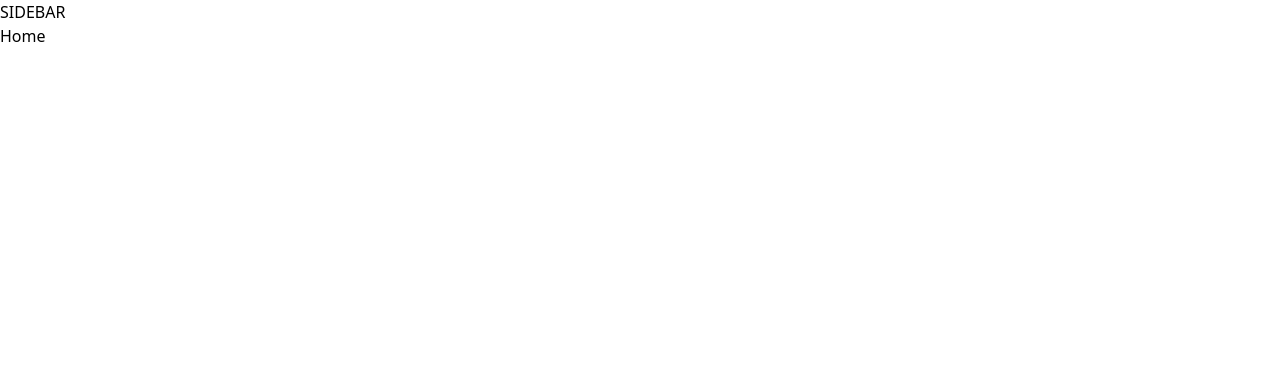
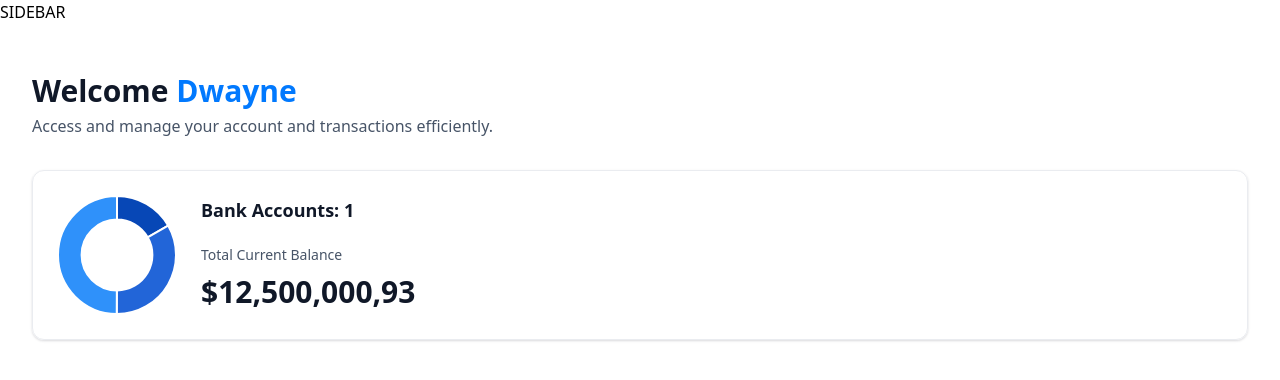
Before and after one commit to Dwaynew85/banking, a Next.js app: page / in a window 1280 px wide. Shown: the top 380 px of the page. Built offline with nearby package versions, Linux system fonts and the light colour scheme.

Commit message:
bank balances on main page

```diff
--- a/app/(root)/page.tsx
+++ b/app/(root)/page.tsx
@@ -1,8 +1,28 @@
+import HeaderBox from '@/components/HeaderBox'
+import TotalBalanceBox from '@/components/TotalBalanceBox';
 import React from 'react'
 
 const Home = () => {
+  const loggedIn = {firstName: 'Dwayne' };
   return (
-    <div>Home</div>
+    <section className="home">
+      <div className="home-content">
+        <header className="home-header">
+          <HeaderBox
+            type="greeting"
+            title="Welcome"
+            user={ loggedIn?.firstName || 'Guest' }
+            subtext="Access and manage your account and transactions efficiently."
+          />
+
+          <TotalBalanceBox
+            accounts={[]}
+            totalBanks={1}
+            totalCurrentBalance={12500000.93}
+          />
+        </header>
+      </div>
+    </section>
   )
 }
 
--- a/app/layout.tsx
+++ b/app/layout.tsx
@@ -12,7 +12,7 @@
 
 export const metadata: Metadata = {
   title: "Horizon Bank",
-  description: "Horizon is a modern banking platfomr for everyone",
+  description: "Horizon is a modern banking platform for everyone",
   icons: {
     icon: '/icons/logo.svb'
   }
--- /dev/null
+++ b/components/AnimatedCounter.tsx
@@ -0,0 +1,19 @@
+'use client';
+
+import React from 'react'
+import CountUp from 'react-countup'
+
+const AnimatedCounter = ({ amount }: {amount: number }) => {
+  return (
+    <div className='w-full'>
+      <CountUp
+        decimals={2}
+        decimal=','
+        prefix='$'
+        end={amount}
+      />
+    </div>
+  )
+}
+
+export default AnimatedCounter
--- /dev/null
+++ b/components/DoughnutChart.tsx
@@ -0,0 +1,33 @@
+"use client";
+
+import React from 'react'
+import { Chart as ChartJS, ArcElement, Tooltip, Legend } from "chart.js"
+import { Doughnut } from "react-chartjs-2"
+
+ChartJS.register(ArcElement, Tooltip, Legend);
+
+const DoughnutChart = ({ accounts }: DoughnutChartProps) => {
+  const data = {
+    datasets: [
+      {
+        label: 'Banks',
+        data: [1250, 2500,3740],
+        backgroundColor: ['#0747b6', '#2265d8','#2f91fa']
+      }
+    ],
+    labels: ['Bank 1', 'Bank 2', 'Bank 3']
+  }
+
+  return <Doughnut
+    data={data}
+    options={{
+      cutout: '60%',
+      plugins: {
+        legend: {
+          display: false
+        }
+      }
+    }}
+  />
+}
+export default DoughnutChart
--- /dev/null
+++ b/components/HeaderBox.tsx
@@ -0,0 +1,19 @@
+import React from 'react'
+
+const HeaderBox = ({type="title", title, subtext, user}: HeaderBoxProps) => {
+  return (
+    <div className='header-box'>
+      <h1 className='header-box-title'>
+        {title}
+        {type === 'greeting' && (
+          <span className="text-bankGradient">
+            &nbsp;{user}
+          </span>
+        )}
+      </h1>
+      <p className='header-box-subtext'>{subtext}</p>
+    </div>
+  )
+}
+
+export default HeaderBox
--- /dev/null
+++ b/components/TotalBalanceBox.tsx
@@ -0,0 +1,31 @@
+import React from 'react'
+import AnimatedCounter from './AnimatedCounter'
+import DoughnutChart from './DoughnutChart'
+
+const TotalBalanceBox = ({
+  accounts=[], totalBanks, totalCurrentBalance}: TotlaBalanceBoxProps) => {
+  return (
+    <section className='total-balance'>
+      <div className='total-balance-chart'>
+        <DoughnutChart accounts={accounts} />
+      </div>
+
+      <div className='flex flex-col gap-6'>
+        <h2 className='header-2'>
+        Bank Accounts: {totalBanks}
+        </h2>
+        <div className='flex flex-col gap-2'>
+          <p className='total-balance-label'>
+            Total Current Balance
+          </p>
+
+          <div className='total-balance-amount flex-center gap-2'>
+            <AnimatedCounter amount={totalCurrentBalance} />
+          </div>
+        </div>
+      </div>
+    </section>
+  )
+}
+
+export default TotalBalanceBox
--- a/package.json
+++ b/package.json
@@ -10,11 +10,16 @@
   },
   "dependencies": {
     "@radix-ui/react-icons": "^1.3.0",
+    "chart.js": "^4.4.4",
     "class-variance-authority": "^0.7.0",
     "clsx": "^2.1.1",
     "lucide-react": "^0.438.0",
     "next": "14.2.7",
+    "query-string": "^9.1.0",
     "react": "^18",
+    "react-chartjs-2": "^5.2.0",
+    "react-chartjs2": "^1.2.1",
+    "react-countup": "^6.5.3",
     "react-dom": "^18",
     "tailwind-merge": "^2.5.2",
     "tailwindcss-animate": "^1.0.7"
```
Also changed, not shown: 1 other file (tests, documents, lock files or other folders).
